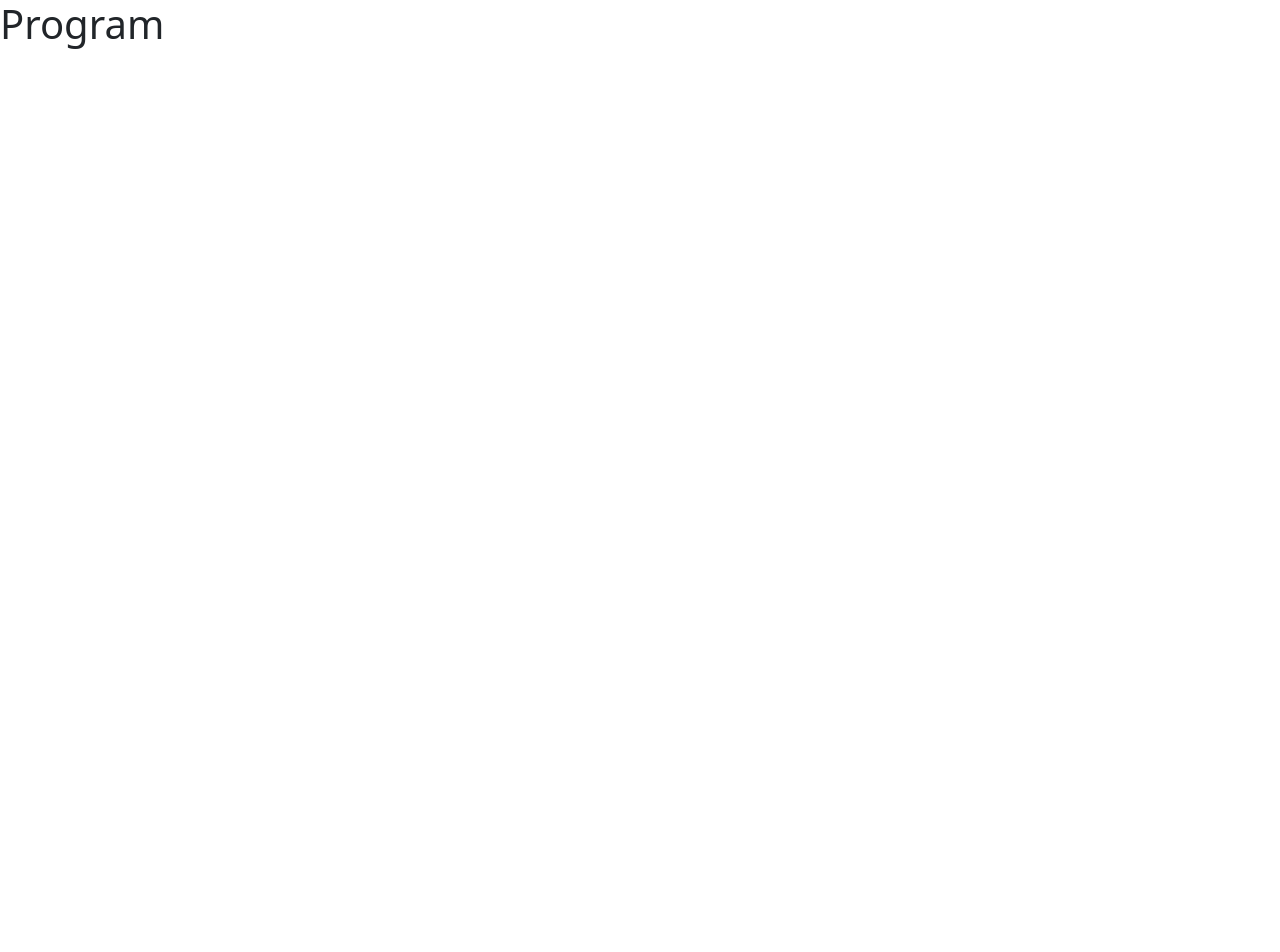
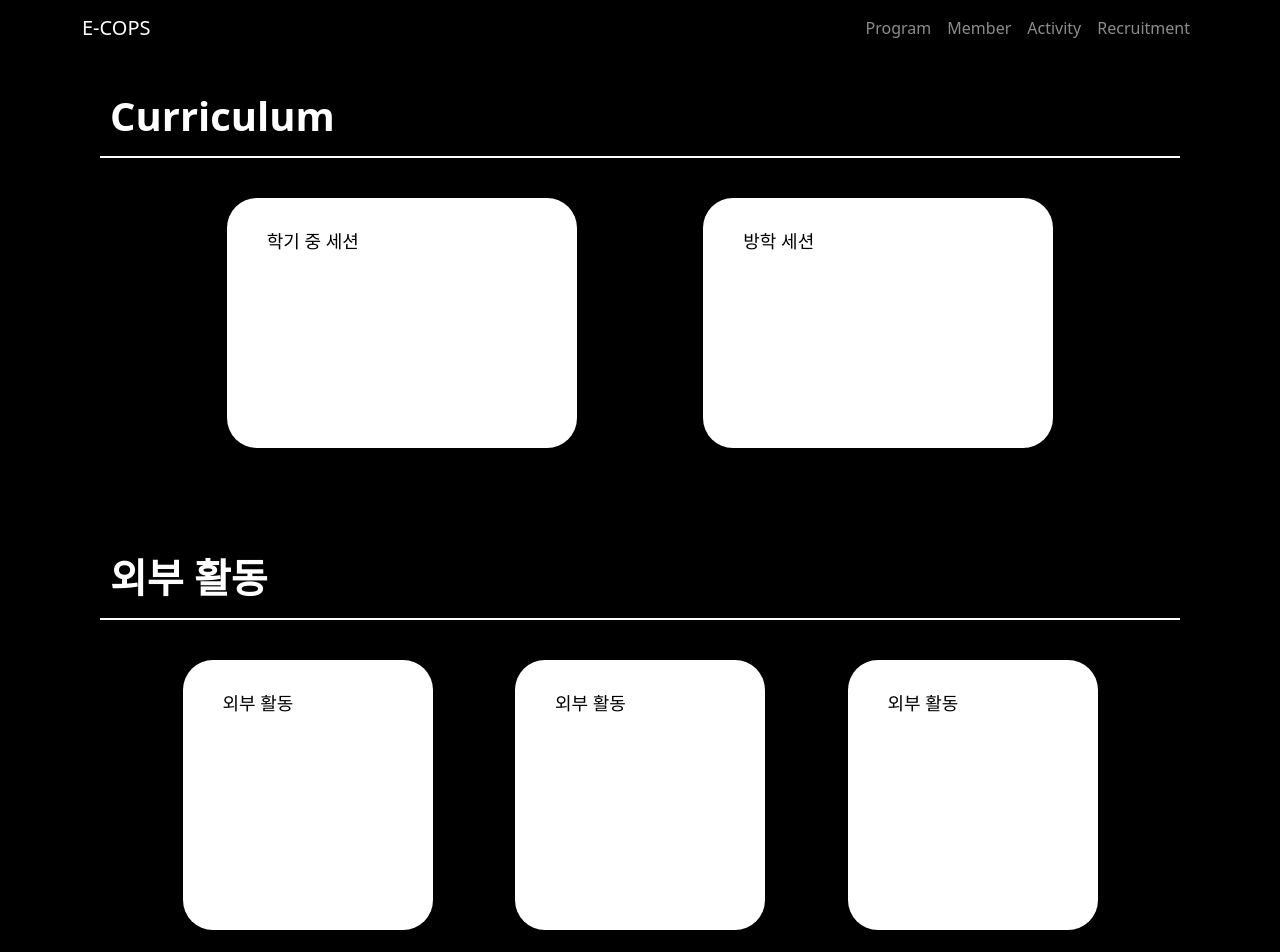
Before and after one commit to E-COPS/webv2_front, a React (Create React App) app: page /program in a window 1280 px wide. Shown: the top 952 px of the page. Before the commit the page ends 800 px from the top, so only its background shows below. Built offline with nearby package versions, Linux system fonts and the light colour scheme.

Commit message:
Program page

```diff
--- a/src/components/NavBar.js
+++ b/src/components/NavBar.js
@@ -4,7 +4,7 @@ import Navbar from 'react-bootstrap/Navbar';
 
 function NavBar() {
   return (
-    <Navbar collapseOnSelect expand="lg" bg="dark" variant="dark">
+    <Navbar collapseOnSelect expand="lg" bg="black" variant="dark">
       <Container>
         {/* logo */}
         <Navbar.Brand href="/">E-COPS</Navbar.Brand>
--- a/src/routes/Program.js
+++ b/src/routes/Program.js
@@ -1,6 +1,42 @@
+import NavBar from '../components/NavBar';
+import styles from './Program.module.css';
+
 function Program(){
   return (
-    <h1>Program</h1>
+    <body style={{backgroundColor: 'black'}}>
+    <header>
+        <NavBar/>
+    </header>
+    <main className={styles.mainContainer}>
+      <div className={styles.contentContainer}>
+        <text className={styles.titleText}>Curriculum</text>
+        <div className={styles.divider}></div>
+        <div className={styles.rowContainer}>
+          <div className={styles.bigBox}>
+          <text className={styles.contentText}>학기 중 세션</text>
+          </div>
+          <div className={styles.bigBox}>
+          <text className={styles.contentText}>방학 세션</text>
+          </div>
+        </div>
+      </div>
+      <div className={styles.contentContainer}>
+        <text className={styles.titleText}>외부 활동</text>
+        <div className={styles.divider}></div>
+        <div className={styles.rowContainer}>
+          <div className={styles.smallBox}>
+          <text className={styles.contentText}>외부 활동</text>
+          </div>
+          <div className={styles.smallBox}>
+          <text className={styles.contentText}>외부 활동</text>
+          </div>
+          <div className={styles.smallBox}>
+          <text className={styles.contentText}>외부 활동</text>
+          </div>
+        </div>
+      </div>
+    </main>
+    </body>
   );
 }
 
--- /dev/null
+++ b/src/routes/Program.module.css
@@ -0,0 +1,57 @@
+.mainContainer {
+  padding: 30px 100px;
+
+}
+
+.contentContainer {
+  height: auto;
+  width: 100%;
+  margin-bottom: 70px;
+}
+
+.rowContainer {
+  display: flex;
+  flex-direction: row;
+  justify-content: space-evenly;
+  width: 100%;
+  height: auto;
+  padding: 15px;
+}
+
+.titleText {
+  font-size: 40px;
+  font-weight: bold;
+  padding: 10px;
+  color: white;
+}
+
+.divider {
+  background-color: white;
+  height: 2px;
+  width: 100%;
+  margin: 10px 0px;
+}
+
+.bigBox {
+  margin: 15px;
+  background-color: white;
+  border-radius: 30px;
+  width: 350px;
+  height: 250px;
+  padding: 30px;
+ }
+
+.smallBox {
+ margin: 15px;
+ background-color: white;
+ border-radius: 30px;
+ width: 250px;
+ height: 270px;
+ padding: 30px;
+}
+
+.contentText {
+  font-size: 18px;
+  padding: 10px;
+  color: black;
+}
```
